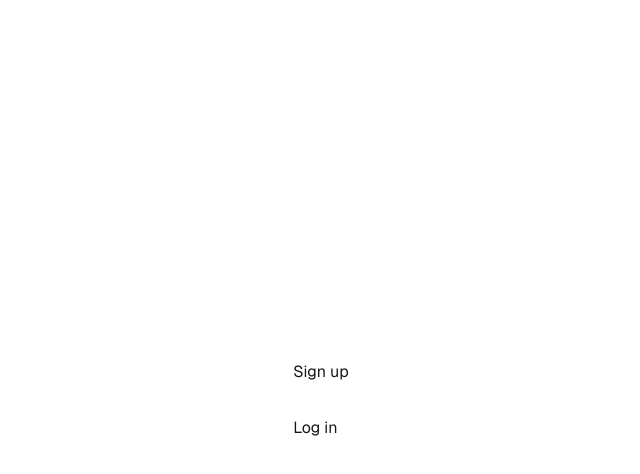
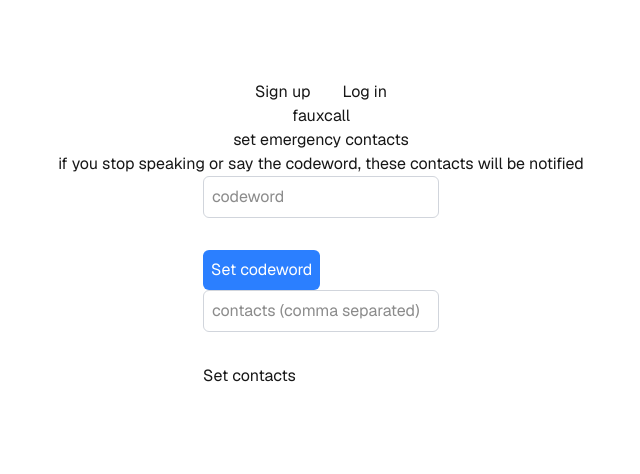
Before and after one commit to bgv2/HooHacks-12, a Next.js app in the folder React/: page / in a window 1280 px wide. Shown: the top 474 px of the page, without its empty margins (319-959 px from the left). Built offline with nearby package versions, Linux system fonts and the light colour scheme; no server answers.

Commit message:
stuff
Co-authored-by: Surya-Vemulapalli <Surya-Vemulapalli@users.noreply.github.com>

```diff
--- /dev/null
+++ b/React/src/app/call.tsx
@@ -0,0 +1,14 @@
+'use client';
+
+import React from 'react';
+
+const CallPage = () => {
+  return (
+    <div>
+      <h1>Call Page</h1>
+      <p>This is a basic React page.</p>
+    </div>
+  );
+};
+
+export default CallPage;
--- a/React/src/app/page.tsx
+++ b/React/src/app/page.tsx
@@ -1,6 +1,11 @@
+"use client";
+import { useState } from "react";
 import { auth0 } from "../lib/auth0";
 
 export default async function Home() {
+	const [contacts, setContacts] = useState<string[]>([]);
+	const [codeword, setCodeword] = useState("");
+
 	const session = await auth0.getSession();
 
 	console.log("Session:", session?.user);
@@ -9,8 +14,8 @@ export default async function Home() {
 	if (!session) {
 
 		return (
-			<div className="grid grid-rows-[20px_1fr_20px] items-center justify-items-center min-h-screen p-8 pb-20 gap-16 sm:p-20 font-[family-name:var(--font-geist-sans)]">
-				<main className="flex flex-col gap-[32px] row-start-2 items-center sm:items-start">
+			<div className=" items-center justify-items-center min-h-screen p-8 pb-20 gap-16 sm:p-20 font-[family-name:var(--font-geist-sans)]">
+				<main className="flex flex-row gap-[32px] row-start-2 items-center sm:items-start">
 					<a href="/auth/login?screen_hint=signup">
 						<button>Sign up</button>
 					</a>
@@ -18,6 +23,33 @@ export default async function Home() {
 						<button>Log in</button>
 					</a>
 				</main>
+				<h1>fauxcall</h1>
+				<h2>set emergency contacts</h2>
+				<p>if you stop speaking or say the codeword, these contacts will be notified</p>
+				{/* form for setting codeword */}
+				<form className="flex flex-col gap-[32px] row-start-2 items-center sm:items-start" onSubmit={(e) => e.preventDefault()}>
+					<input
+						type="text"
+						value={codeword}
+						onChange={(e) => setCodeword(e.target.value)}
+						placeholder="codeword"
+						className="border border-gray-300 rounded-md p-2"
+					/>
+					<button
+					className="bg-blue-500 text-white rounded-md p-2"
+					type="submit">Set codeword</button>
+				</form>
+				{/* form for adding contacts */}
+				<form className="flex flex-col gap-[32px] row-start-2 items-center sm:items-start" onSubmit={(e) => e.preventDefault()}>
+					<input
+						type="text"
+						value={contacts}
+						onChange={(e) => setContacts(e.target.value.split(","))}
+						placeholder="contacts (comma separated)"
+						className="border border-gray-300 rounded-md p-2"
+					/>
+					<button type="submit">Set contacts</button>
+				</form>
 			</div>
 		);
 	}
```
Also changed, not shown: 1 other file (tests, documents, lock files or other folders).
